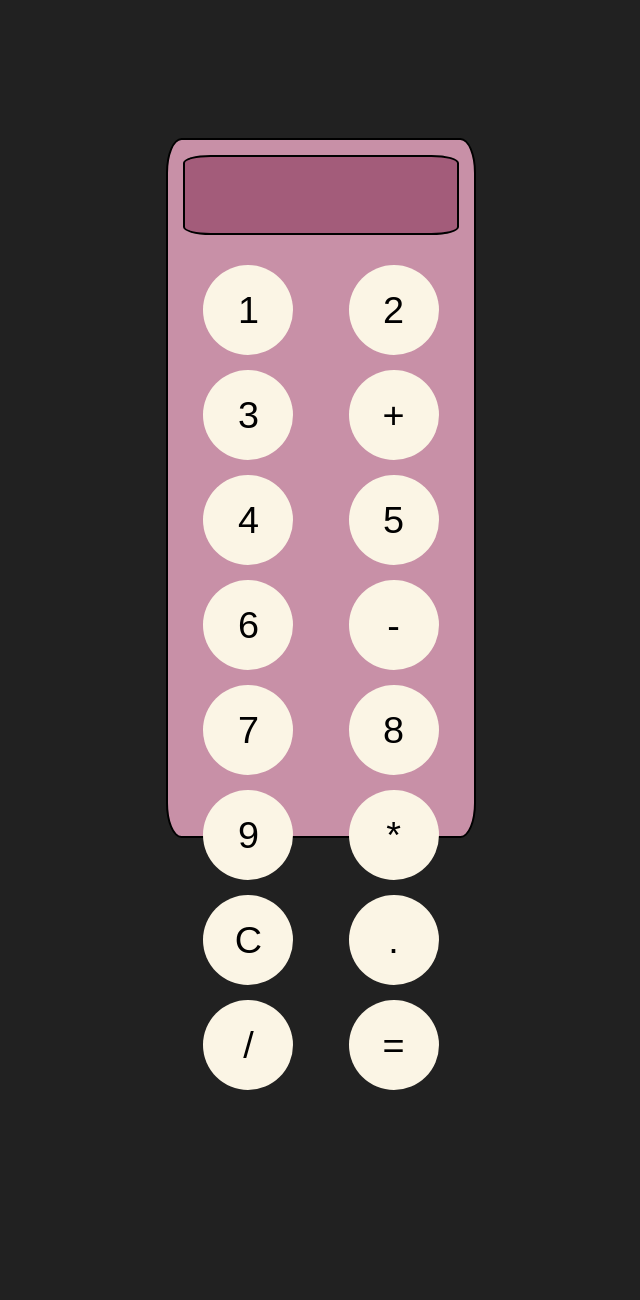
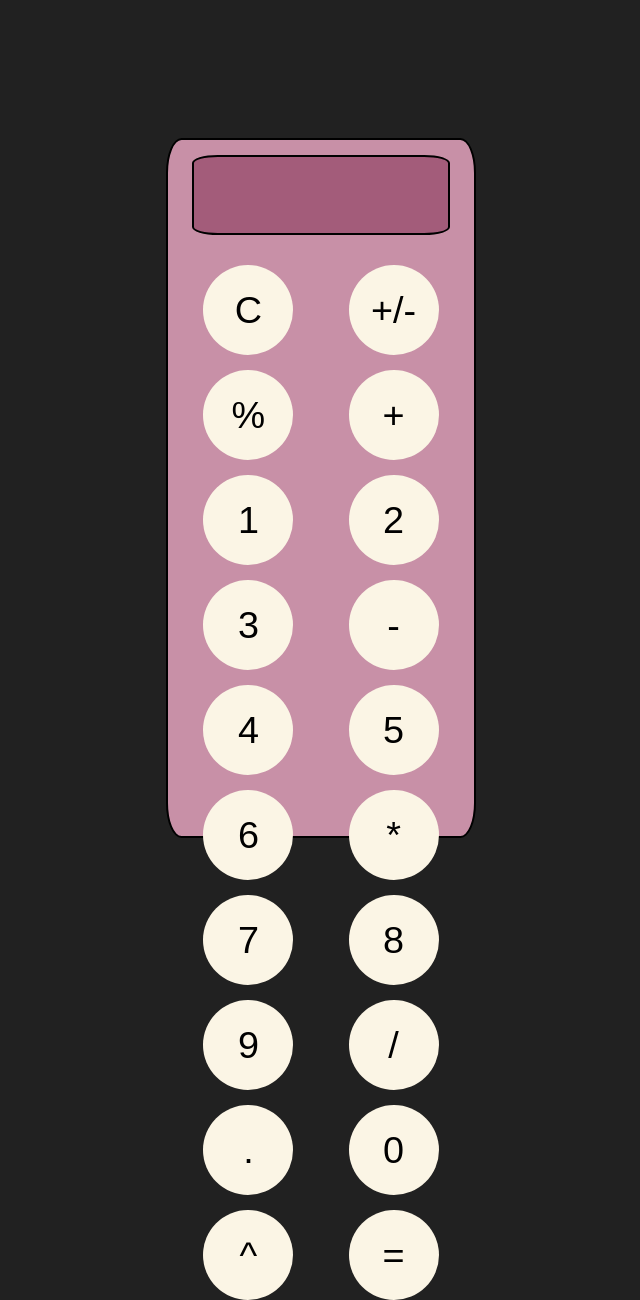
Before and after one commit to Brocolichops/Calculator-Rep, a plain HTML site: page index.html in a window 1280 px wide. Shown: the part 22-1322 px from the top of the page, without its empty margins (319-959 px from the left). Before the commit the page ends 1112 px from the top, so only its background shows below. Drawn offline with Linux system fonts and the light colour scheme.

Commit message:
Update index.html

```diff
--- a/index.html
+++ b/index.html
@@ -8,24 +8,28 @@
   </head>
   <body>
     <div id="calculator-body">
-      <div id="screen"></div>
+      <div id="screen-div"><span id="screen"></span></div>
       <div id="buttons">
+        <button class="button" id="clear">C</button>
+        <button class="button" id="sign">+/-</button>
+        <button id="percentage">%</button>
+        <button id="add">+</button>
         <button id="one">1</button>
         <button id="two">2</button>
         <button id="three">3</button>
-        <button id="add">+</button>
+        <button id="subtract">-</button>
         <button id="four">4</button>
         <button id="five">5</button>
         <button id="six">6</button>
-        <button id="subtract">-</button>
+        <button id="multiply">*</button>
         <button id="seven">7</button>
         <button id="eight">8</button>
         <button id="nine">9</button>
-        <button id="multiply">*</button>
-        <button id="clear">C</button>
+        <button id="divide">/</button>
         <button id="decimal">.</button>
-        <button id="divide">/</button>
-        <button id="equal">=</button>
+        <button id="zero">0</button>
+        <button id="power">^</button>
+        <button id="equals">=</button>
       </div>
     </div>
 
```
